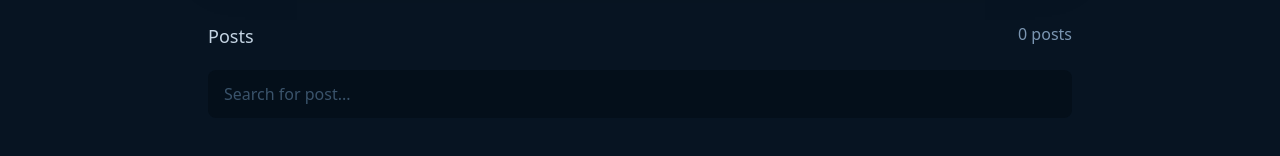
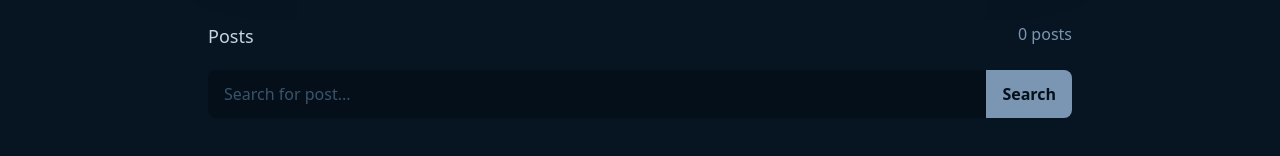
Before and after one commit to filipesaretta/filipe-github-blog, a React (Vite) app: page / in a window 1280 px wide. Shown: the part 466-622 px from the top of the page. Built offline with nearby package versions, Linux system fonts and the light colour scheme; no server answers.

Commit message:
Remove unnecessary code

```diff
--- a/src/components/SearchContent/index.tsx
+++ b/src/components/SearchContent/index.tsx
@@ -15,16 +15,13 @@ const schema = yup
   .required()
 
 export function SearchContent() {
-  const {
-    register,
-    handleSubmit,
-    formState: { isSubmitting },
-  } = useForm<Inputs>({
+  const { register, handleSubmit, reset } = useForm<Inputs>({
     resolver: yupResolver(schema),
   })
   const { posts, fetchSearchPosts } = useContext(PostsContext)
 
   async function handleSearchPost(data: Inputs) {
+    reset()
     return await fetchSearchPosts(data.query)
   }
 
@@ -34,13 +31,16 @@ export function SearchContent() {
         <p className="text-base-subtitle mb-5 text-lg">Posts</p>
         <span className="block text-base-span">{posts.length} posts</span>
       </div>
-      <form onSubmit={handleSubmit(handleSearchPost)}>
+      <form onSubmit={handleSubmit(handleSearchPost)} className="flex">
         <input
           type="text"
           placeholder="Search for post..."
           {...register('query')}
-          className="w-full px-4 py-3 border-0 border-base-label outline-0 focus:ring-2 ring-blue rounded-lg  bg-base-input placeholder-base-label text-base-label"
+          className="w-full px-4 py-3 border-0 border-base-label outline-0 focus:ring-2 ring-blue rounded-tl-lg rounded-bl-lg  bg-base-input placeholder-base-label text-base-label"
         />
+        <button className="bg-base-span px-4 py-3 border-0 border-base-label outline-0 focus:ring-2 ring-blue  t placeholder-base-label text-base-input font-bold rounded-tr-lg rounded-br-lg">
+          Search
+        </button>
       </form>
     </div>
   )
```
